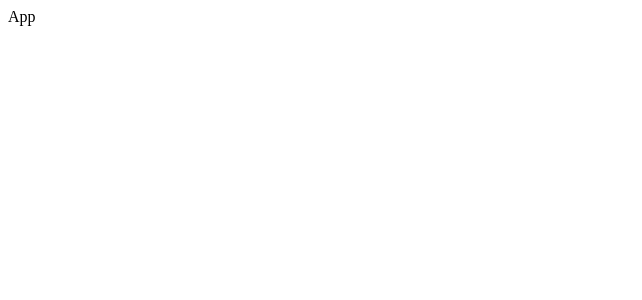
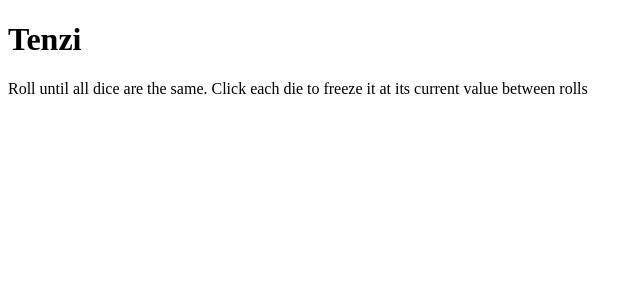
Before and after one commit to stolomeo/Tenzi, a React (Create React App) app: page / in a window 1280 px wide. Shown: the top 300 px of the page, without its empty margins (0-642 px from the left). Built offline with nearby package versions, Linux system fonts and the light colour scheme.

Commit message:
Add title and instructions

```diff
--- a/src/App.js
+++ b/src/App.js
@@ -1,5 +1,13 @@
 import React from "react";
 
 export default function App() {
-  return <div>App</div>;
+  return (
+    <main>
+      <h1 className="title">Tenzi</h1>
+      <p className="instructions">
+        Roll until all dice are the same. Click each die to freeze it at its
+        current value between rolls
+      </p>
+    </main>
+  );
 }
```
